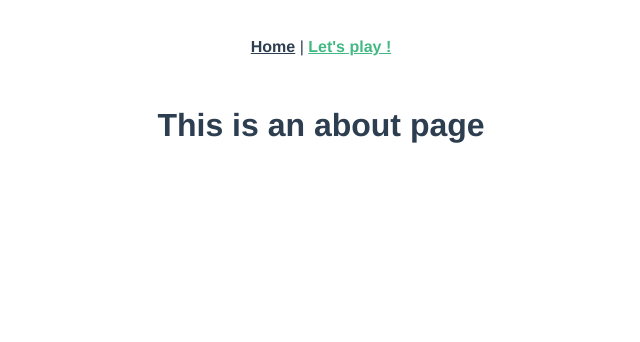
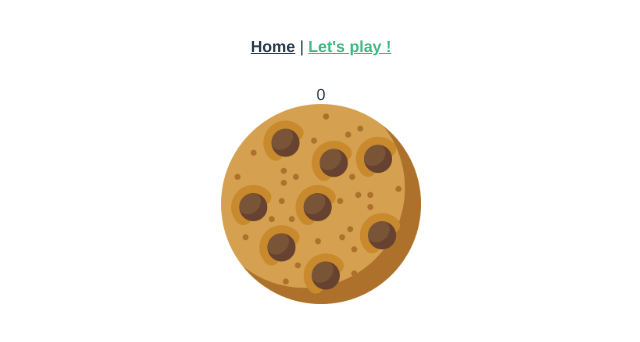
Before and after one commit to arthurleroux/cookie-clicker-leroux, a Vue app: page /#/game in a window 1280 px wide. Shown: the top 342 px of the page, without its empty margins (319-959 px from the left). Built offline with nearby package versions, Linux system fonts and the light colour scheme.

Commit message:
Clique sur le cookie avec compteur

```diff
--- /dev/null
+++ b/src/components/Cookie.vue
@@ -0,0 +1,27 @@
+<template>
+    <section class="cookie-container">
+        <div class="score">
+            {{ cookies }}
+        </div>
+        <div>
+            <img v-on:click="clickCookie" src="../assets/cookie.png">
+        </div>
+    </section>
+</template>
+
+<script>
+
+    export default {
+        methods: {
+            clickCookie (e) {
+                this.$store.commit('CLICK_COOKIE')
+            },
+        },
+        computed: {
+            cookies: function () {
+                return this.$store.state.cookies
+            }
+        }
+    }
+
+</script>
--- a/src/store.js
+++ b/src/store.js
@@ -5,10 +5,12 @@ Vue.use(Vuex)
 
 export default new Vuex.Store({
     state: {
-
+        cookies: 0
     },
     mutations: {
-
+        CLICK_COOKIE (state) {
+            state.cookies++
+        },
     },
     actions: {
 
--- a/src/views/Game.vue
+++ b/src/views/Game.vue
@@ -1,5 +1,17 @@
 <template>
-  <div class="about">
-    <h1>This is an about page</h1>
+  <div id="game-container">
+    <Cookie />
   </div>
 </template>
+
+<script>
+
+  import Cookie from '@/components/Cookie.vue'
+
+  export default {
+      components: {
+          Cookie
+      }
+  }
+
+</script>
```
Also changed, not shown: src/App.vue (indentation only), src/router.js (indentation only). Lines whose indentation alone changed are shown as unchanged.
